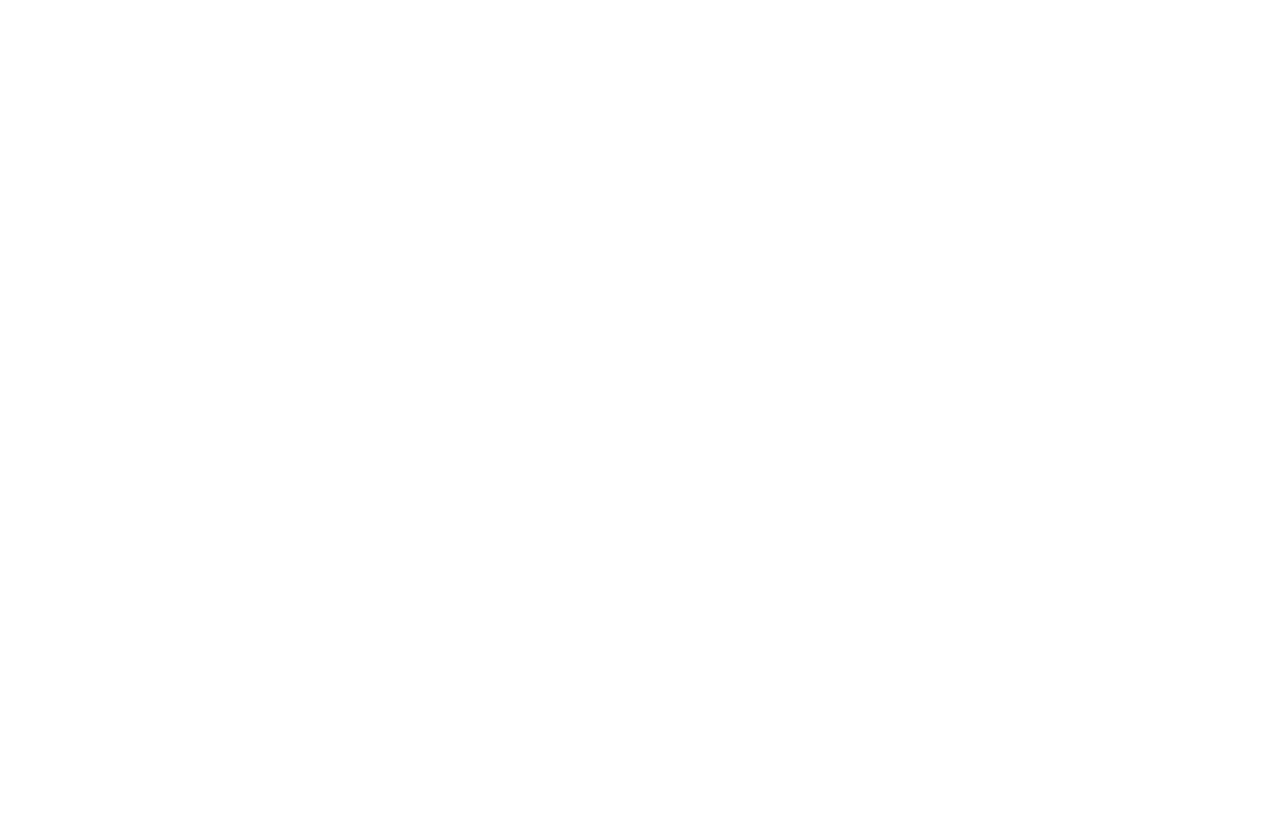
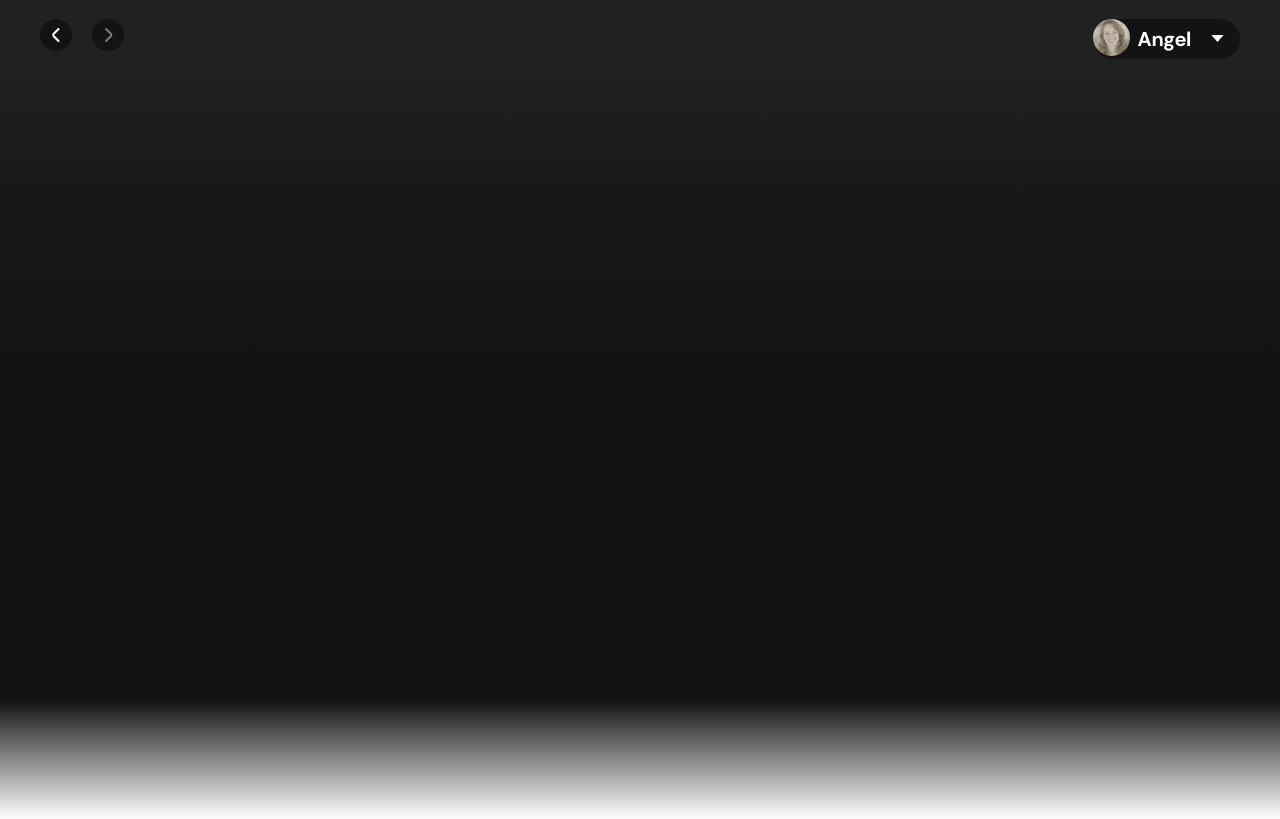
Before and after one commit to mayaracardoso/spotify-imersao, a plain HTML site: page index.html in a window 1280 px wide. Drawn offline with Linux system fonts and the light colour scheme; a web font is replaced by a local one.

Commit message:
feat: cria navegador superior

```diff
--- a/index.html
+++ b/index.html
@@ -4,11 +4,39 @@
     <meta charset="UTF-8" />
     <meta name="viewport" content="width=device-width, initial-scale=1.0" />
     <meta name="viewport" content="width=device-width, initial-scale=1.0" />
+    <link rel="preconnect" href="https://fonts.googleapis.com" />
+    <link rel="preconnect" href="https://fonts.gstatic.com" crossorigin />
+    <link
+      href="https://fonts.googleapis.com/css2?family=Alice&family=DM+Sans:opsz,wght@9..40,400;9..40,500;9..40,700&family=Dancing+Script:wght@400;500;600;700&family=Oranienbaum&family=Roboto:wght@100;300;400;500;700;900&display=swap"
+      rel="stylesheet"
+    />
     <link rel="stylesheet" href="./src/styles/vars.css" />
     <link rel="stylesheet" href="./src/styles/mid-screem.css" />
+    <link rel="stylesheet" href="./src/styles/main.css" />
     <title>Imersão Alura</title>
   </head>
   <body>
-
+    <header>
+      <div>
+        <nav class="header__navigation">
+          <section class="navigation">
+            <div class="arrow-left">
+              <img src="./src/styles/assets/icon/small-left.png" alt="" />
+            </div>
+            <div class="arrow-right">
+              <img src="./src/styles/assets/icon/small-right.png" alt="" />
+            </div>
+          </section>
+          <section class="user">
+            <div class="user-icon">
+              <img src="./src/styles/assets/icon/pic.jpeg" alt="" />
+            </div>
+            <p class="user-name">Angel</p>
+          </section>
+        </nav>
+      </div>
+    </header>
+    <main></main>
+    <footer></footer>
   </body>
 </html>
--- /dev/null
+++ b/src/styles/main.css
@@ -0,0 +1,131 @@
+/* Reset CSS */
+html,
+body,
+div,
+span,
+applet,
+object,
+iframe,
+h1,
+h2,
+h3,
+h4,
+h5,
+h6,
+p,
+blockquote,
+pre,
+a,
+abbr,
+acronym,
+address,
+big,
+cite,
+code,
+del,
+dfn,
+em,
+img,
+ins,
+kbd,
+q,
+s,
+samp,
+small,
+strike,
+strong,
+sub,
+sup,
+tt,
+var,
+b,
+u,
+i,
+center,
+dl,
+dt,
+dd,
+ol,
+ul,
+li,
+fieldset,
+form,
+label,
+legend,
+table,
+caption,
+tbody,
+tfoot,
+thead,
+tr,
+th,
+td,
+article,
+aside,
+canvas,
+details,
+embed,
+figure,
+figcaption,
+footer,
+header,
+hgroup,
+menu,
+nav,
+output,
+ruby,
+section,
+summary,
+time,
+mark,
+audio,
+video {
+  margin: 0;
+  padding: 0;
+  border: 0;
+  font-size: 100%;
+  font: inherit;
+  vertical-align: baseline;
+}
+
+/* HTML5 display-role reset for older browsers */
+article,
+aside,
+details,
+figcaption,
+figure,
+footer,
+header,
+hgroup,
+menu,
+nav,
+section {
+  display: block;
+}
+
+body {
+  line-height: 1;
+}
+
+ol,
+ul {
+  list-style: none;
+}
+
+blockquote,
+q {
+  quotes: none;
+}
+
+blockquote:before,
+blockquote:after,
+q:before,
+q:after {
+  content: "";
+  content: none;
+}
+
+table {
+  border-collapse: collapse;
+  border-spacing: 0;
+}
--- a/src/styles/mid-screem.css
+++ b/src/styles/mid-screem.css
@@ -0,0 +1,61 @@
+body {
+  background: var(--main-gradient);
+  height: 100vh;
+}
+
+/* HEADER */
+.header__navigation {
+  display: flex;
+  justify-content: space-between;
+  margin: 1.2rem 2.5rem 0;
+}
+
+.navigation {
+  display: flex;
+  justify-content: space-around;
+}
+
+.arrow-left {
+  margin-right: 1.25rem;
+}
+
+.arrow-left,
+.arrow-right {
+  display: flex;
+  align-items: center;
+  justify-content: center;
+  width: 2rem;
+  height: 2rem;
+  background: var(--background-icon);
+  border-radius: 50%;
+}
+
+.user {
+  display: flex;
+  align-items: center;
+  width: 9.2rem;
+  height: 2.5rem;
+  background: var(--background-icon);
+  border-radius: 2.5rem;
+}
+.user-icon img {
+  width: 2.3rem;
+  height: 2.3rem;
+  border-radius: 50%;
+  margin-right: 0.5rem;
+}
+
+.user-name {
+  color: var(--main-font-color);
+  font-family: var(--font-dm-sans);
+  font-size: 1.25rem;
+  font-style: normal;
+  font-weight: 700;
+  line-height: normal;
+  letter-spacing: -0.025rem;
+}
+
+.user::after {
+  content: url("./assets/icon/caret-down.png");
+  margin-left: 1rem;
+}
--- a/src/styles/vars.css
+++ b/src/styles/vars.css
@@ -1,109 +1,23 @@
-/* Figma Styles of your File */
 :root {
-    /* Colors */
-    --primary-01: #1db954;
-    --secondary-secondary-01: #000000;
-    --secondary-secondary-02: #393939;
-    --secondary-secondary-03: #191414;
-    --secondary-secondary-04: #ffffff;
-    --neutral-neutral-01: #b3b3b3;
-    --neutral-neutral-02: #777777;
-    --neutral-neutral-03: #535353;
-    --other-cyan-400: #3dd5f3;
-    --other-blue-400: #3d8bfd;
-    --other-purple-400: #8c68cd;
-    --other-pink-400: #de5c9d;
-    --other-red-400: #e35d6a;
-    --other-orange-400: #fd9843;
-    --other-yellow-400: #ffcd39;
-    --other-teal-400: #4dd4ac;
-    --gradient-gradient-01: linear-gradient(
-      90deg,
-      rgba(61, 213, 243, 1) 0%,
-      rgba(61, 139, 253, 1) 100%
-    );
-    --gradient-gradient-02: linear-gradient(
-      90deg,
-      rgba(61, 139, 253, 1) 0%,
-      rgba(140, 104, 205, 1) 100%
-    );
-    --gradient-gradient-03: linear-gradient(
-      90deg,
-      rgba(140, 104, 205, 1) 0%,
-      rgba(222, 92, 157, 1) 100%
-    );
-    --gradient-gradient-04: linear-gradient(
-      90deg,
-      rgba(222, 92, 157, 1) 0%,
-      rgba(227, 93, 106, 1) 100%
-    );
-    --gradient-gradient-05: linear-gradient(
-      90deg,
-      rgba(227, 93, 106, 1) 0%,
-      rgba(253, 152, 67, 1) 100%
-    );
-    --gradient-gradient-06: linear-gradient(
-      90deg,
-      rgba(255, 205, 57, 1) 0%,
-      rgba(77, 212, 172, 1) 100%
-    );
-    --gradient-gradient-07: linear-gradient(
-      90deg,
-      rgba(29, 185, 84, 1) 0%,
-      rgba(77, 212, 172, 1) 100%
-    );
+  /* Colors */
+  --main-font-color: #fff;
+  --playlist-box-01: #303030;
+  --playlist-box-02: #181818;
+  --background-icon: #131313;
+  --main-gradient: linear-gradient(
+    180deg,
+    rgba(34, 34, 34, 1) 0%,
+    rgba(31, 31, 31, 1) 11.644843220710754%,
+    rgba(23, 23, 23, 1) 25.65864324569702%,
+    rgba(22, 22, 22, 1) 32.941123843193054%,
+    rgba(21, 21, 21, 1) 35.97584068775177%,
+    rgba(19, 19, 19, 1) 44.889646768569946%,
+    rgba(18, 18, 18, 1) 55.216121673583984%,
+    rgba(18, 18, 18, 1) 75.33735036849976%,
+    rgba(18, 18, 18, 1) 85.4543685913086%,
+    rgba(18, 18, 18, 0) 100%
+  );
 
-    /* Fonts */
-    --header-h-1-font-family: CircularStd-Black, sans-serif;
-    --header-h-1-font-size: 80px;
-    --header-h-1-line-height: 96px;
-    --header-h-1-font-weight: 900;
-    --header-h-1-font-style: normal;
-    --header-h-2-font-family: CircularStd-Bold, sans-serif;
-    --header-h-2-font-size: 32px;
-    --header-h-2-line-height: 40px;
-    --header-h-2-font-weight: 700;
-    --header-h-2-font-style: normal;
-    --header-h-3-font-family: CircularStd-Bold, sans-serif;
-    --header-h-3-font-size: 20px;
-    --header-h-3-line-height: 24px;
-    --header-h-3-font-weight: 700;
-    --header-h-3-font-style: normal;
-    --header-h-4-font-family: CircularStd-Bold, sans-serif;
-    --header-h-4-font-size: 14px;
-    --header-h-4-line-height: 16px;
-    --header-h-4-font-weight: 700;
-    --header-h-4-font-style: normal;
-    --header-h-5-font-family: CircularStd-Bold, sans-serif;
-    --header-h-5-font-size: 12px;
-    --header-h-5-line-height: 12px;
-    --header-h-5-font-weight: 700;
-    --header-h-5-font-style: normal;
-    --header-h-6-font-family: CircularStd-Bold, sans-serif;
-    --header-h-6-font-size: 10px;
-    --header-h-6-line-height: 12px;
-    --header-h-6-font-weight: 700;
-    --header-h-6-font-style: normal;
-    --body-b-1-font-family: CircularStd-Book, sans-serif;
-    --body-b-1-font-size: 14px;
-    --body-b-1-line-height: 16px;
-    --body-b-1-font-weight: 400;
-    --body-b-1-font-style: normal;
-    --body-b-2-font-family: CircularStd-Book, sans-serif;
-    --body-b-2-font-size: 12px;
-    --body-b-2-line-height: 14px;
-    --body-b-2-font-weight: 400;
-    --body-b-2-font-style: normal;
-    --body-b-3-font-family: CircularStd-Book, sans-serif;
-    --body-b-3-font-size: 10px;
-    --body-b-3-line-height: 12px;
-    --body-b-3-font-weight: 400;
-    --body-b-3-font-style: normal;
-    --body-b-4-font-family: CircularStd-Book, sans-serif;
-    --body-b-4-font-size: 10px;
-    --body-b-4-line-height: 12px;
-    --body-b-4-font-weight: 400;
-    --body-b-4-font-style: normal;
-
-    /* Effects */
-  }
+  /* Fonts */
+  --font-dm-sans: "DM Sans", sans-serif;
+}
```
Also changed, not shown: src/styles/assets/icon/caret-down.png (added), src/styles/assets/icon/pic.jpeg (added), src/styles/assets/icon/small-left.png (added), src/styles/assets/icon/small-right.png (added), src/styles/assets/playlist/#1.png (renamed from src/styles/assets/icon/images/playlist/#1.png), src/styles/assets/playlist/#2.png (renamed from src/styles/assets/icon/images/playlist/#2.png), src/styles/assets/playlist/#3.png (renamed from src/styles/assets/icon/images/playlist/#3.png), src/styles/assets/playlist/#4.png (renamed from src/styles/assets/icon/images/playlist/#4.png), src/styles/assets/playlist/#5.png (renamed from src/styles/assets/icon/images/playlist/#5.png), src/styles/assets/playlist/#6.png (renamed from src/styles/assets/icon/images/playlist/#6.png), src/styles/assets/playlist/mini_1.png (renamed from src/styles/assets/icon/images/playlist/mini_1.png), src/styles/assets/playlist/mini_2.png (renamed from src/styles/assets/icon/images/playlist/mini_2.png), src/styles/assets/playlist/mini_3.png (renamed from src/styles/assets/icon/images/playlist/mini_3.png), src/styles/assets/playlist/mini_4.png (renamed from src/styles/assets/icon/images/playlist/mini_4.png).
